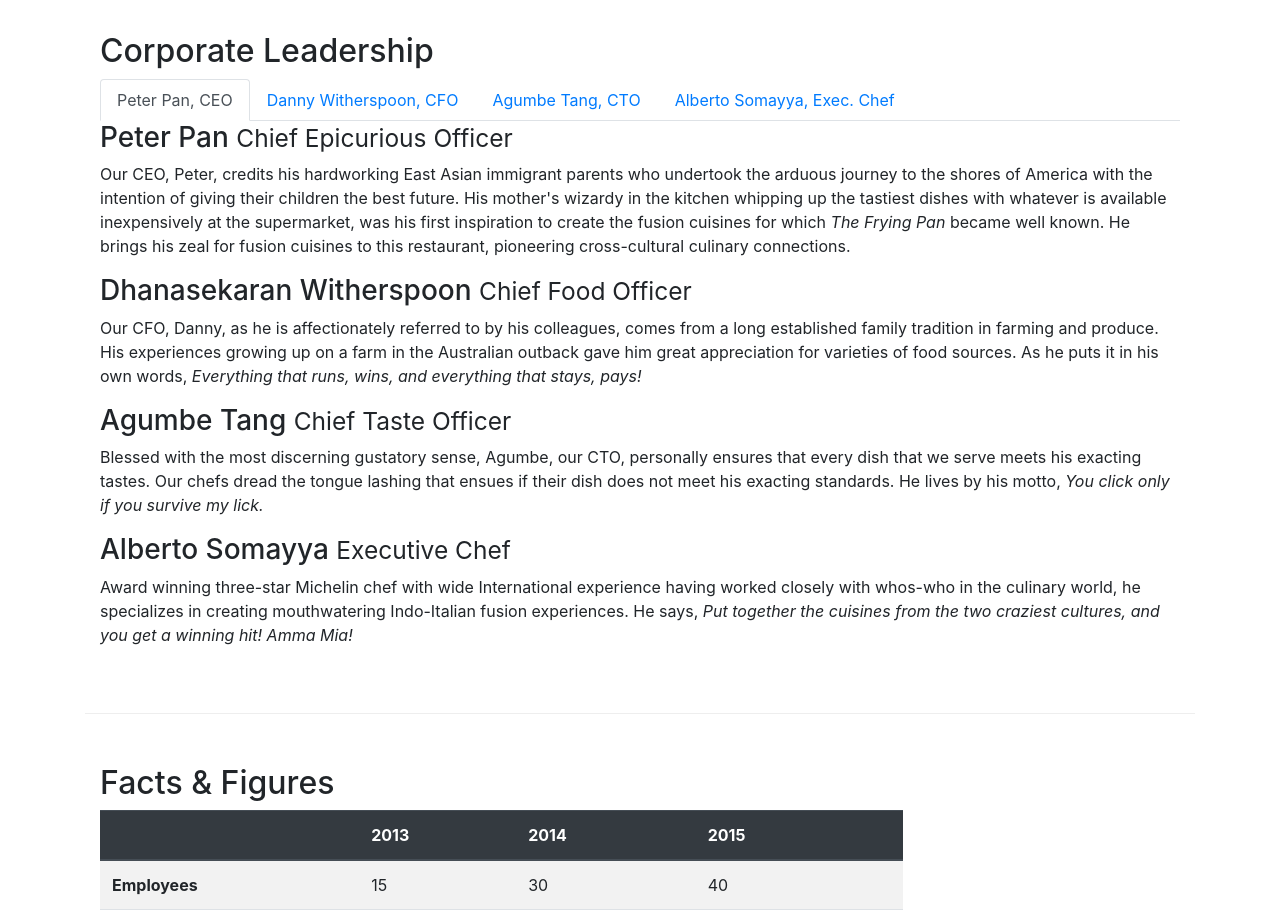
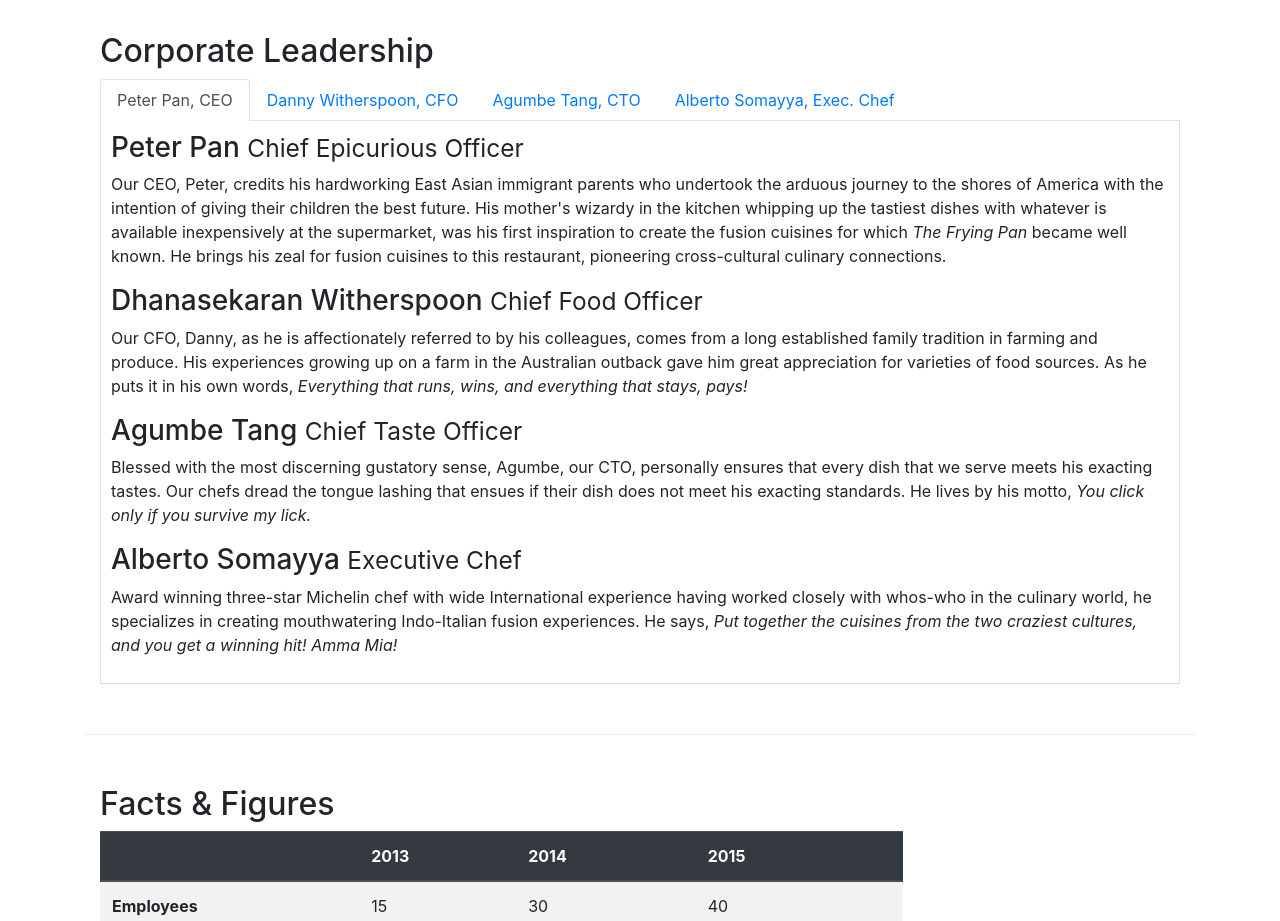
Before and after one commit to sharaafnazeer/bootstrap-4, a plain HTML site: page aboutus.html in a window 1280 px wide. Shown: the part 980-1901 px from the top of the page. Drawn offline with nearby package versions, Linux system fonts and the light colour scheme.

Commit message:
Tabs added

```diff
--- a/aboutus.html
+++ b/aboutus.html
@@ -119,14 +119,25 @@
                         data-toggle="tab">Alberto Somayya, Exec. Chef</a>
                     </li>
                 </ul>
+
+                <div class="tab-content">
+                    <div role="tabpanel" class="tab-pane fade show active" id="peter">
                         <h3>Peter Pan <small>Chief Epicurious Officer</small></h3>
                         <p class="d-none d-sm-block">Our CEO, Peter, credits his hardworking East Asian immigrant parents who undertook the arduous journey to the shores of America with the intention of giving their children the best future. His mother's wizardy in the kitchen whipping up the tastiest dishes with whatever is available inexpensively at the supermarket, was his first inspiration to create the fusion cuisines for which <em>The Frying Pan</em> became well known. He brings his zeal for fusion cuisines to this restaurant, pioneering cross-cultural culinary connections.</p>
+                    </div>
+                    <div role="tabpanel" class="tab-pane fade show active" id="danny">
                         <h3>Dhanasekaran Witherspoon <small>Chief Food Officer</small></h3>
                         <p class="d-none d-sm-block">Our CFO, Danny, as he is affectionately referred to by his colleagues, comes from a long established family tradition in farming and produce. His experiences growing up on a farm in the Australian outback gave him great appreciation for varieties of food sources. As he puts it in his own words, <em>Everything that runs, wins, and everything that stays, pays!</em></p>
+                    </div>
+                    <div role="tabpanel" class="tab-pane fade show active" id="agumbe">
                         <h3>Agumbe Tang <small>Chief Taste Officer</small></h3>
                         <p class="d-none d-sm-block">Blessed with the most discerning gustatory sense, Agumbe, our CTO, personally ensures that every dish that we serve meets his exacting tastes. Our chefs dread the tongue lashing that ensues if their dish does not meet his exacting standards. He lives by his motto, <em>You click only if you survive my lick.</em></p>
+                    </div>
+                    <div role="tabpanel" class="tab-pane fade show active" id="alberto">
                         <h3>Alberto Somayya <small>Executive Chef</small></h3>
                         <p class="d-none d-sm-block">Award winning three-star Michelin chef with wide International experience having worked closely with whos-who in the culinary world, he specializes in creating mouthwatering Indo-Italian fusion experiences. He says, <em>Put together the cuisines from the two craziest cultures, and you get a winning hit! Amma Mia!</em></p>
+                    </div>
+                </div>
             </div>
        </div>
 
--- a/css/styles.css
+++ b/css/styles.css
@@ -38,3 +38,10 @@
 .navbar-dark {
      background-color: #512DA8;
 }
+
+.tab-content {
+    border-left: 1px solid #ddd;
+    border-right: 1px solid #ddd;
+    border-bottom: 1px solid #ddd;
+    padding: 10px;
+}
```
Lines whose indentation alone changed are shown as unchanged.
